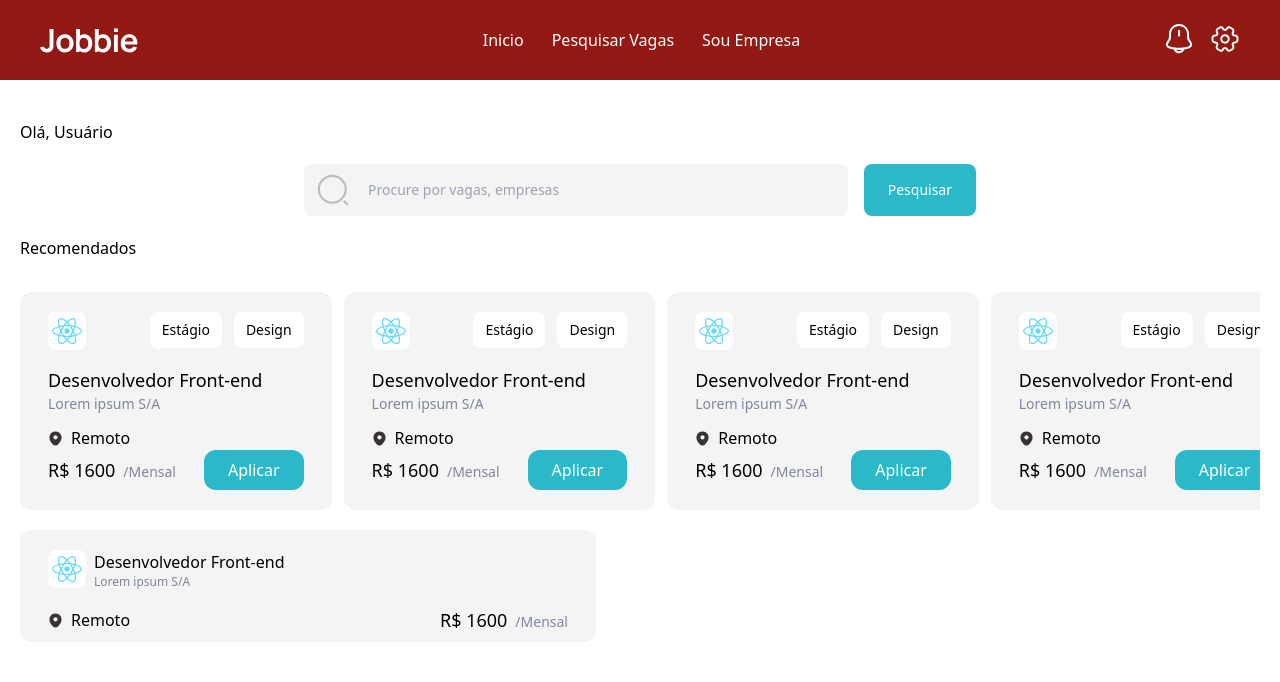
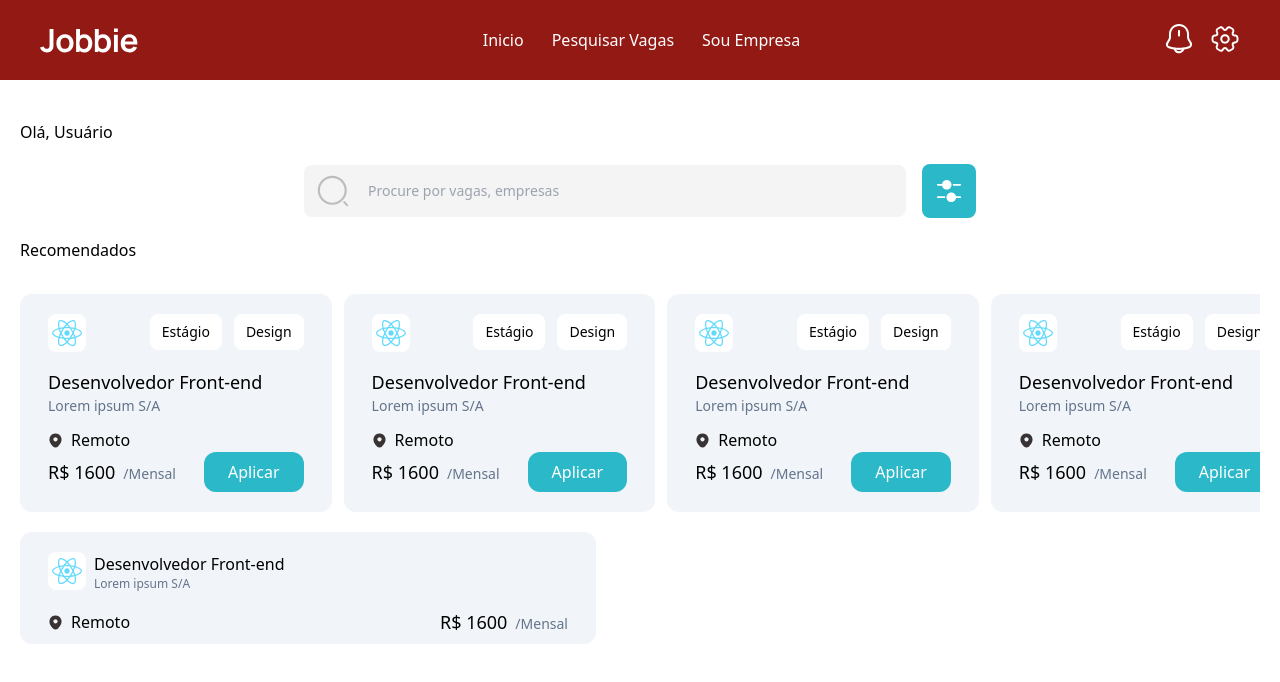
Before and after one commit to jobbie-project/jobbie-app, a Next.js app: page / in a window 1280 px wide. Shown: the top 682 px of the page. Built offline with nearby package versions, Linux system fonts and the light colour scheme.

Commit message:
change tailwind color names and fix icon on search bar
Co-Authored-By: Adrielly Isly <114019643+islycodes@users.noreply.github.com>

```diff
--- a/src/components/card-medium.tsx
+++ b/src/components/card-medium.tsx
@@ -5,7 +5,7 @@ import { FaReact } from "react-icons/fa";
 
 export function JobCardMedium(props: { job: Job }) {
   return (
-    <div className="bg-[#F4F4F5] max-w-xl rounded-xl px-7 pt-5 pb-2 my-2 flex-col justify-between">
+    <div className="bg-slate-100 max-w-xl rounded-xl px-7 pt-5 pb-2 my-2 flex-col justify-between">
       <div className="flex flex-row justify-start mb-1">
         <div className=" me-2">
           <div className="bg-white  p-1 rounded-lg">
@@ -14,7 +14,7 @@ export function JobCardMedium(props: { job: Job }) {
         </div>
         <div className="flex flex-col items-start justify-start">
           <p className="">{props.job.title}</p>
-          <p className="text-xs text-[#81879C] mb-3">{props.job.company.name}</p>
+          <p className="text-xs text-slate-500 mb-3">{props.job.company.name}</p>
         </div>
       </div>
       <div className="flex flex-row justify-between">
@@ -24,7 +24,7 @@ export function JobCardMedium(props: { job: Job }) {
         </div>
         <div className="flex items-baseline">
           <p className="text-lg font-medium me-2">{Money(props.job.salary).format()}</p>
-          <p className="text-sm text-[#81879C]">/Mensal</p>
+          <p className="text-sm text-slate-500">/Mensal</p>
         </div>
       </div>
     </div>
--- a/src/components/job-card-big.tsx
+++ b/src/components/job-card-big.tsx
@@ -7,7 +7,7 @@ export function JobCardBig(props: { job: Job }) {
   const salary = 1600;
   const companyName = "Lorem ipsum S/A";
   return (
-    <div className="bg-[#F4F4F5] max-w-xl  rounded-xl px-7 py-5 my-3 flex-col justify-between">
+    <div className="bg-slate-100 max-w-xl rounded-xl px-7 py-5 my-3 flex-col justify-between">
       <div className="flex flex-row justify-between mb-4">
         <div>
           <div className="bg-white p-1 rounded-lg">
@@ -21,7 +21,7 @@ export function JobCardBig(props: { job: Job }) {
       </div>
       <div>
         <p className="text-lg">{props.job.title}</p>
-        <p className="text-sm text-[#81879C] mb-3">{props.job.company.name}</p>
+        <p className="text-sm text-slate-500 mb-3">{props.job.company.name}</p>
         <div className="flex flex-row items-center">
           <LocationPin height="15" width="15" />
           <p className="mx-2">Remoto</p>
@@ -30,7 +30,7 @@ export function JobCardBig(props: { job: Job }) {
       <div className="flex flex-row justify-between items-center">
         <div className="flex items-baseline mr-7">
           <p className="text-lg font-medium me-2">{Money(props.job.salary).format()}</p>
-          <p className="text-sm text-[#81879C]">/Mensal</p>
+          <p className="text-sm text-slate-500">/Mensal</p>
         </div>
         <div className="bg-blue text-white font-medium px-6 py-2 rounded-xl">Aplicar</div>
       </div>
--- a/src/components/searchbar.tsx
+++ b/src/components/searchbar.tsx
@@ -1,3 +1,4 @@
+import { Filter } from "@/icons/filter";
 import { Search } from "@/icons/search";
 
 export function SearchBar() {
@@ -9,14 +10,10 @@ export function SearchBar() {
             <div className="flex absolute inset-y-0 left-0 items-center pl-3 pointer-events-none">
               <Search />
             </div>
-            <input
-              type="text"
-              className="bg-gray text-gray-900 focus:outline-n text-sm rounded-lg block w-full pl-16 p-4"
-              placeholder="Procure por vagas, empresas"
-            />
+            <input type="text" className="bg-gray text-gray-900 focus:outline-n text-sm rounded-lg block w-full pl-16 p-4" placeholder="Procure por vagas, empresas" />
           </div>
-          <button className="p-4 px-6 rounded-lg ml-4 text-sm font-medium text-white bg-blue">
-            Pesquisar
+          <button className="p-3 rounded-lg ml-4 text-sm font-medium text-white bg-blue">
+            <Filter />
           </button>
         </form>
       </div>
```
